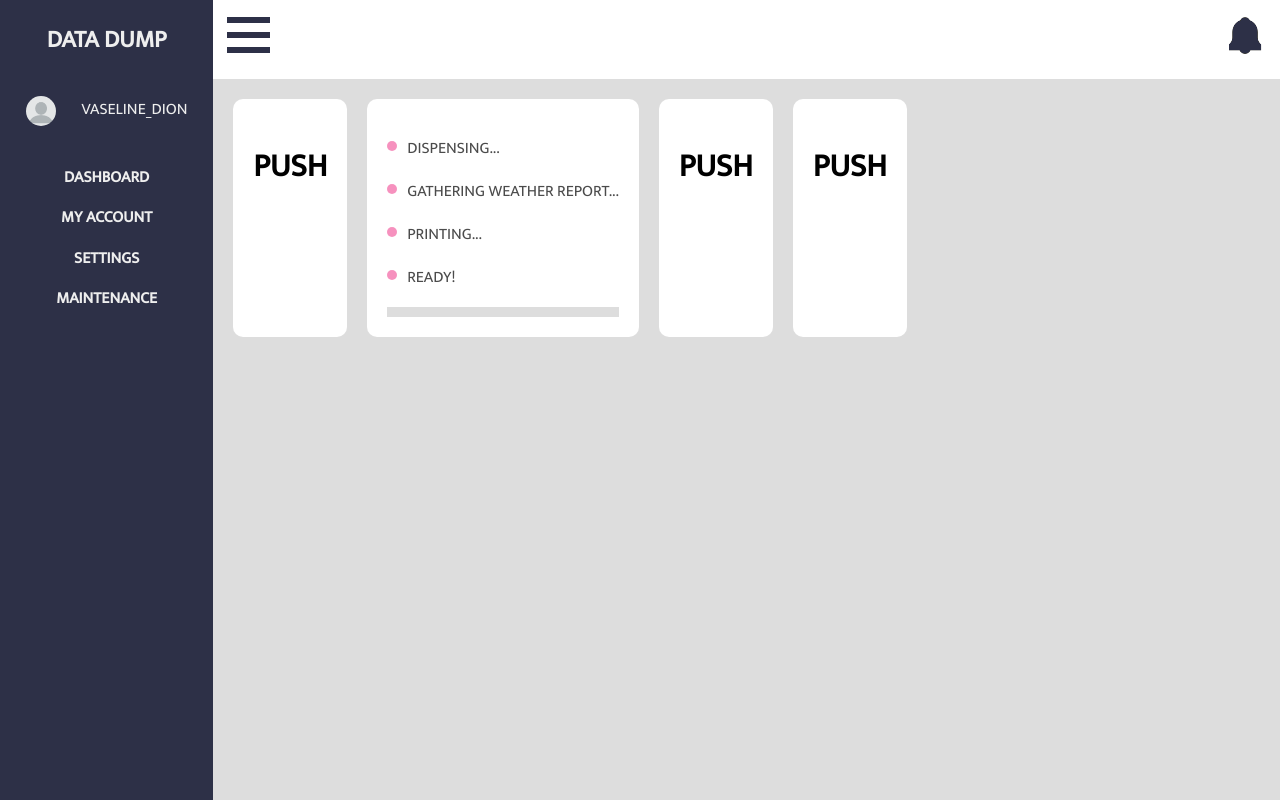
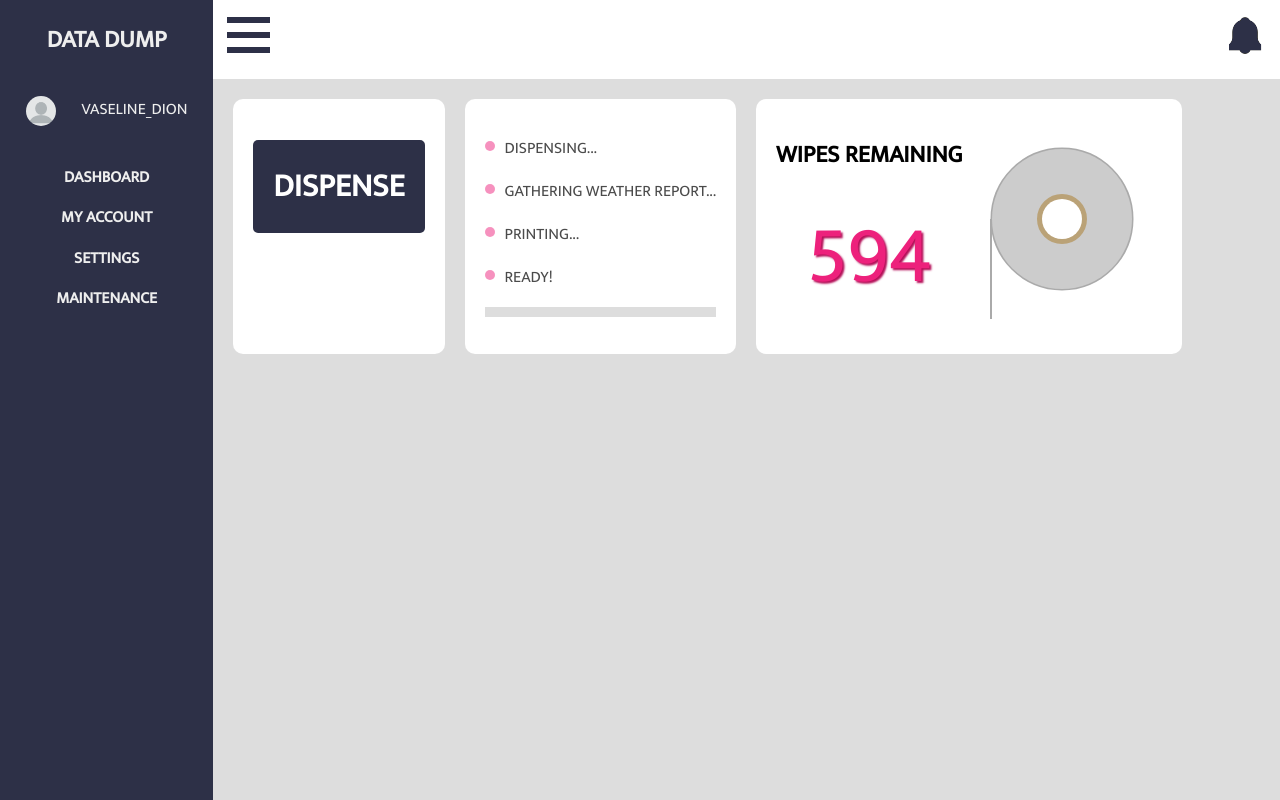
Before and after one commit to theycallmezeal/datadump, a Flask app: page / in a window 1280 px wide. Run offline with Flask 2, Linux system fonts and the light colour scheme; some libraries are stand-ins or nearby versions.

Commit message:
more ui floof

```diff
--- a/static/style.css
+++ b/static/style.css
@@ -104,3 +104,32 @@ main {
 	background-color: #1b998b;
 	transition: width 0.25s;
 }
+
+#shitpost-button {
+	border-radius: 5px;
+	background-color: #2d3047;
+	color: white;
+	padding: 20px;
+}
+
+#shitpost-button:hover {
+	background-color: black;
+}
+
+#wipes-remaining {
+	text-align: center;
+	text-transform: uppercase;
+	display: flex;
+}
+
+#wipes-remaining h1 {
+	font-size: 150%;
+}
+
+#wipes-remaining p {
+	font-size: 500%;
+	margin-top: 10px;
+	margin-bottom: 10px;
+	color: #ed217c;
+	text-shadow: 2px 2px 2px #b51059;
+}
--- a/templates/index.html
+++ b/templates/index.html
@@ -27,7 +27,7 @@
             </header>
             <main>
                 <div class="module">
-                    <h1>PUSH</h1>
+                    <h1 id="shitpost-button">DISPENSE</h1>
                 </div>
 
                 <div id="status" class="module">
@@ -40,12 +40,14 @@
 					</div>
                 </div>
 
-                <div class="module">
-                    <h1>PUSH</h1>
-                </div>
-
-                <div class="module">
-                    <h1>PUSH</h1>
+                <div id="wipes-remaining" class="module">
+					<div>
+						<h1>Wipes remaining</h1>
+						<p id="wipe-counter">594</p>
+					</div>
+					<div>
+						<canvas id="canvas" width="200px" height="200px"></canvas>
+					</div>
                 </div>
             </main>
         </div>
--- a/templates/script.js
+++ b/templates/script.js
@@ -17,6 +17,7 @@ async function swing() {
 async function shitPost() {
     // audioElement.play();
 	uiReset();
+	decrementWipes();
     await sleep(4000);
 
     $.post("{{ url_for('set_speed', motor='0', speed='180') }}");
@@ -49,7 +50,7 @@ $(document).ready(function(){
         $.post("{{ url_for('set_speed', motor='0', speed='180') }}");
     });
     $('#swing').click(swing);
-    $('#shitpost').click(shitPost);
+    $('#shitpost-button').click(shitPost);
 });
 
 function uiReset() {
@@ -91,3 +92,38 @@ function turnOff(id) {
 function setWidth(width) {
 	$("#progress-bar-inside").css("width", width);
 }
+
+function decrementWipes() {
+	var wipes = parseInt($("#wipe-counter").html());
+	$("#wipe-counter").html(wipes - 1);
+}
+
+var ctrX = 100;
+var ctrY = 100;
+
+window.onload = function() {
+	var canvas = document.getElementById("canvas").getContext("2d");
+
+
+
+	canvas.beginPath();
+	canvas.lineWidth = 3;
+	canvas.strokeStyle = "#aaaaaa";
+	canvas.fillStyle = "#cccccc";
+	canvas.arc(ctrX, ctrY, 70, 0, Math.PI * 2, true);
+	canvas.stroke();
+	canvas.fill();
+
+	canvas.fillStyle = "#aaaaaa";
+	canvas.fillRect(28, 100, 2, 100);
+
+	canvas.beginPath();
+	canvas.strokeStyle = "#baa277";
+	canvas.lineWidth = 10;
+	canvas.arc(ctrX, ctrY, 20, 0, Math.PI * 2, true);
+	canvas.stroke();
+	canvas.clip();
+	canvas.clearRect(0, 0, 800, 400);
+
+
+}
```
